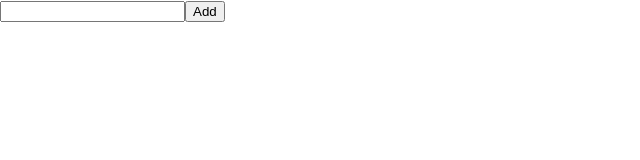
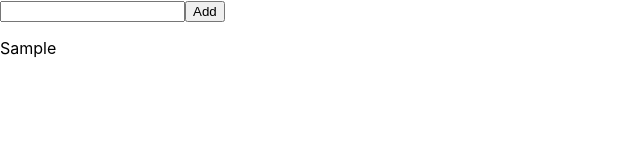
Before and after one commit to HuaRichard/todo-list, a React (Create React App) app: page / in a window 1280 px wide. Both pictures are taken after typing "Sample" into the empty fields and a click on the button "Add". Shown: the top 160 px of the page, without its empty margins (0-640 px from the left). Built offline with nearby package versions, Linux system fonts and the light colour scheme.

Commit message:
add TodoList

```diff
--- a/src/App.js
+++ b/src/App.js
@@ -13,8 +13,8 @@ const App = () => {
   return (
     <div>
       <AddTodo state={state} setState={setState} />
-      {/* <TodoList state={state} />
-      <AllButton active={active} setActive={setActive} />
+      <TodoList state={state} active={active} />
+      {/* <AllButton active={active} setActive={setActive} />
       <CompletedButton active={active} setActive={setActive} />
       <TodoButton active={active} setActive={setActive} />
       <DeleteCompletedButton todos={state} setTodos={setState} /> */}
--- a/src/components/TodoList/Todo.js
+++ b/src/components/TodoList/Todo.js
@@ -0,0 +1,13 @@
+import React, { useState } from 'react';
+
+const Todo = ({ text, completed }) => {
+    const [completeState, setCompleteState] = useState(completed);
+    return (
+        <p style={{ textDecoration: (completeState) ? 'line-through' : 'none' }}
+            onClick={() => setCompleteState(!completeState)}>
+            {text}
+        </p>
+    )
+}
+
+export default Todo;
--- a/src/components/TodoList/TodoList.js
+++ b/src/components/TodoList/TodoList.js
@@ -0,0 +1,21 @@
+import React from 'react';
+import Todo from './Todo';
+
+const stateList = (state, active) => {
+    switch (active) {
+        case 'ALL': return state;
+        case 'COMPLETED': return state.filter(item => item.completed);
+        case 'TODO': return state.filter(item => !item.completed);
+        default: return state;
+    }
+}
+
+const TodoList = ({ state, active }) => {
+    return (
+        stateList(state, active).map(todo => (<Todo
+            text={todo.text}
+            completed={todo.completed} />))
+    )
+}
+
+export default TodoList;
```
